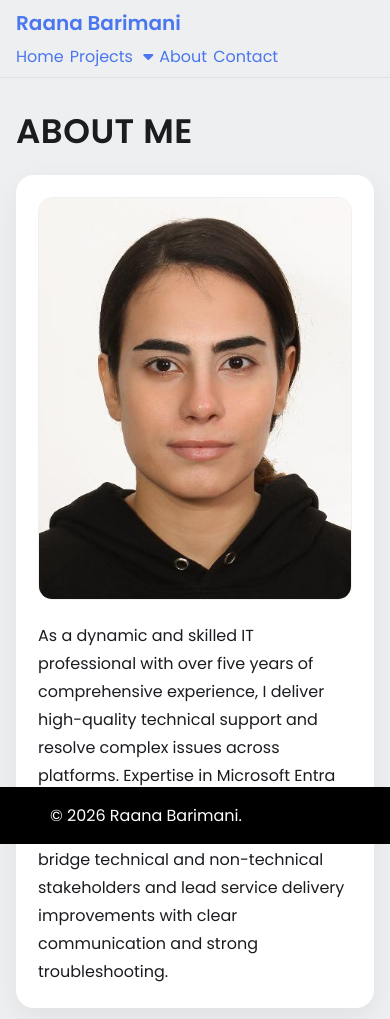
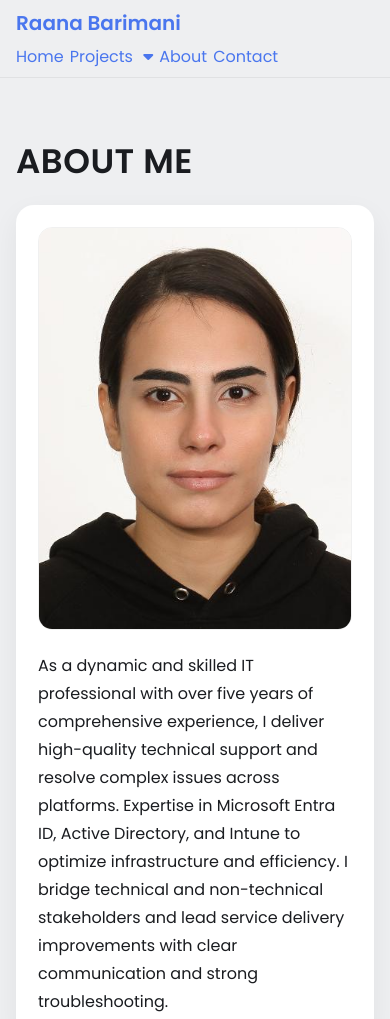
Before and after one commit to RaanaBrm/Portfolio, a plain HTML site: page Portfolio/about.html in a window 390 px wide. Shown: the top 1019 px of the page. Drawn offline with Linux system fonts and the light colour scheme.

Commit message:
fix about and home again

```diff
--- a/Portfolio/about.html
+++ b/Portfolio/about.html
@@ -32,6 +32,7 @@
     <a class="skip-link" href="#main">Skip to main content</a>
 
     <header>
+      <div class="container">
         <nav aria-label="Primary">
           <div class="left">
             <a href="index.html">Raana Barimani</a>
@@ -48,7 +49,8 @@
                 aria-expanded="false"
                 aria-controls="projects-submenu"
               >
-              Projects <i class="fa-solid fa-caret-down" aria-hidden="true"></i>
+                Projects
+                <i class="fa-solid fa-caret-down" aria-hidden="true"></i>
               </button>
 
               <ul id="projects-submenu" class="submenu" role="menu">
@@ -65,9 +67,11 @@
             <li><a href="contact.html">Contact</a></li>
           </ul>
         </nav>
+      </div>
     </header>
 
     <main id="main">
+      <div class="container">
         <!-- ABOUT TEXT -->
         <section class="about-section">
           <h1 class="about-title">ABOUT ME</h1>
@@ -83,12 +87,13 @@
             <div class="about-text">
               <p>
                 As a dynamic and skilled IT professional with over five years of
-              comprehensive experience, I deliver high-quality technical support
-              and resolve complex issues across platforms. Expertise in
-              Microsoft Entra ID, Active Directory, and Intune to optimize
+                comprehensive experience, I deliver high-quality technical
+                support and resolve complex issues across platforms. Expertise
+                in Microsoft Entra ID, Active Directory, and Intune to optimize
                 infrastructure and efficiency. I bridge technical and
-              non-technical stakeholders and lead service delivery improvements
-              with clear communication and strong troubleshooting.
+                non-technical stakeholders and lead service delivery
+                improvements with clear communication and strong
+                troubleshooting.
               </p>
             </div>
           </article>
@@ -99,18 +104,18 @@
           <h2>SKILLS</h2>
 
           <div class="text">
-          Front-End Development: dynamic, responsive UI with JavaScript, React,
-          CSS, HTML.<br />
+            Front-End Development: dynamic, responsive UI with JavaScript,
+            React, CSS, HTML.<br />
             Cloud & Virtualization: Microsoft 365, AWS, virtual environments,
             remote desktop, infra management.<br />
-          IT Support & SysAdmin: troubleshooting, Windows & cloud, AD, Microsoft
-          365, networks.<br />
-          Technical Product Management: service delivery, packaging/automation,
-          budgeting, vendor coordination.<br />
+            IT Support & SysAdmin: troubleshooting, Windows & cloud, AD,
+            Microsoft 365, networks.<br />
+            Technical Product Management: service delivery,
+            packaging/automation, budgeting, vendor coordination.<br />
             Project Leadership: cross-functional collaboration, stakeholder
             communication.<br />
-          Technical Troubleshooting: SW/HW/network diagnosis, solutions, ongoing
-          support.
+            Technical Troubleshooting: SW/HW/network diagnosis, solutions,
+            ongoing support.
           </div>
 
           <div class="cells">
@@ -120,12 +125,15 @@
               >
             </div>
             <div class="cell">
-            <img src="../assets/css-logo.webp" alt="CSS logo" /><span>CSS</span>
+              <img src="../assets/css-logo.webp" alt="CSS logo" /><span
+                >CSS</span
+              >
             </div>
             <div class="cell">
-            <img src="../assets/tech-logo.webp" alt="IT Technical logo" /><span
-              >IT Technical</span
-            >
+              <img
+                src="../assets/tech-logo.webp"
+                alt="IT Technical logo"
+              /><span>IT Technical</span>
             </div>
             <div class="cell">
               <img
@@ -140,11 +148,14 @@
             </div>
           </div>
         </section>
+      </div>
     </main>
 
     <footer class="footer">
+      <div class="container">
         <div class="footer-inner">
           <p>&copy; <span id="year"></span> Raana Barimani.</p>
+        </div>
       </div>
     </footer>
 
--- a/css/about.css
+++ b/css/about.css
@@ -1,6 +1,6 @@
 /* ---------- About Page Layout ---------- */
 .about-section {
-  padding: 24px 50px;
+  padding: 24px 0;
 }
 
 .about-title {
@@ -47,7 +47,7 @@
 
 /* ---------- Skills Section ---------- */
 .skills-section {
-  padding: 12px 50px 30px;
+  padding: 12px 0 30px;
 }
 
 .skills-section h2 {
@@ -98,11 +98,6 @@
 
 /* ---------- Responsive ---------- */
 @media (max-width: 980px) {
-  .about-section,
-  .skills-section {
-    padding: 18px 16px;
-  }
-
   .about-title {
     font-size: 34px;
   }
--- a/css/style.css
+++ b/css/style.css
@@ -27,11 +27,15 @@ body {
   font-family: "Poppins", sans-serif;
   color: var(--text-color);
   background-color: var(--background-color);
+  display: flex;
+  flex-direction: column;
+}
+
+/* Global container for consistent left/right spacing */
+.container {
   max-width: var(--container-max);
   margin: 0 auto;
-  display: flex;
-  flex-direction: column;
-  padding-bottom: 56px;
+  padding: 0 50px;
 }
 
 a {
@@ -56,7 +60,7 @@ a {
 }
 
 /* ---------- Navbar ---------- */
-nav {
+header {
   position: sticky;
   top: 0;
   z-index: 1000;
@@ -64,11 +68,13 @@ nav {
   backdrop-filter: blur(8px);
   -webkit-backdrop-filter: blur(8px);
   border-bottom: 1px solid rgba(0, 0, 0, 0.06);
+}
+
+nav {
+  height: 80px;
   display: flex;
   justify-content: space-between;
   align-items: center;
-  padding: 0 50px;
-  height: 80px;
 }
 
 nav .left a {
@@ -128,7 +134,6 @@ nav .right a {
   right: 0;
 }
 
-/* IMPORTANT: open submenu via JS (aria-expanded) */
 .submenu-trigger[aria-expanded="true"] + .submenu {
   display: block;
 }
@@ -137,7 +142,6 @@ nav .right a {
   margin-left: 6px;
 }
 
-/* Make submenu trigger button look like a normal link */
 .submenu-trigger {
   background: none;
   border: none;
@@ -154,22 +158,20 @@ nav .right a {
   border-radius: 6px;
 }
 
-/* ---------- Footer ---------- */
+/* ---------- Main spacing ---------- */
+main {
+  flex: 1;
+  padding: 24px 0 32px;
+}
+
+/* ---------- Footer  ---------- */
 footer {
-  position: fixed;
-  left: 0;
-  right: 0;
-  bottom: 0;
-  z-index: 1000;
   background: #000;
   color: #fff;
-  padding: 16px 0;
+  padding: 24px 0;
 }
 
 .footer-inner {
-  max-width: var(--container-max);
-  margin: 0 auto;
-  padding: 0 50px;
   display: flex;
   align-items: center;
   justify-content: space-between;
@@ -184,14 +186,38 @@ footer {
   color: #4a76ee;
 }
 
+/* ---------- Social links under About text ---------- */
+.social-links {
+  margin-top: 16px;
+  display: flex;
+  gap: 16px;
+  flex-wrap: wrap;
+}
+
+.social-links a {
+  display: inline-flex;
+  align-items: center;
+  gap: 8px;
+  font-weight: 600;
+  color: var(--link-color);
+}
+
+.social-links a:hover {
+  text-decoration: underline;
+}
+
 /* ---------- Responsive ---------- */
 @media (max-width: 390px) {
+  .container {
+    padding: 0 16px;
+  }
+
   nav {
     flex-direction: column;
     align-items: flex-start;
-    padding: 8px 16px;
     gap: 6px;
     height: auto;
+    padding: 8px 0;
   }
 
   nav .left a {
@@ -211,22 +237,3 @@ footer {
     margin: 0;
   }
 }
-/* ---------- Social links under About text ---------- */
-.social-links {
-  margin-top: 16px;
-  display: flex;
-  gap: 16px;
-  flex-wrap: wrap;
-}
-
-.social-links a {
-  display: inline-flex;
-  align-items: center;
-  gap: 8px;
-  font-weight: 600;
-  color: var(--link-color);
-}
-
-.social-links a:hover {
-  text-decoration: underline;
-}
```
Also changed, not shown: Portfolio/index.html (+14 -6 lines). Lines whose indentation alone changed are shown as unchanged.
